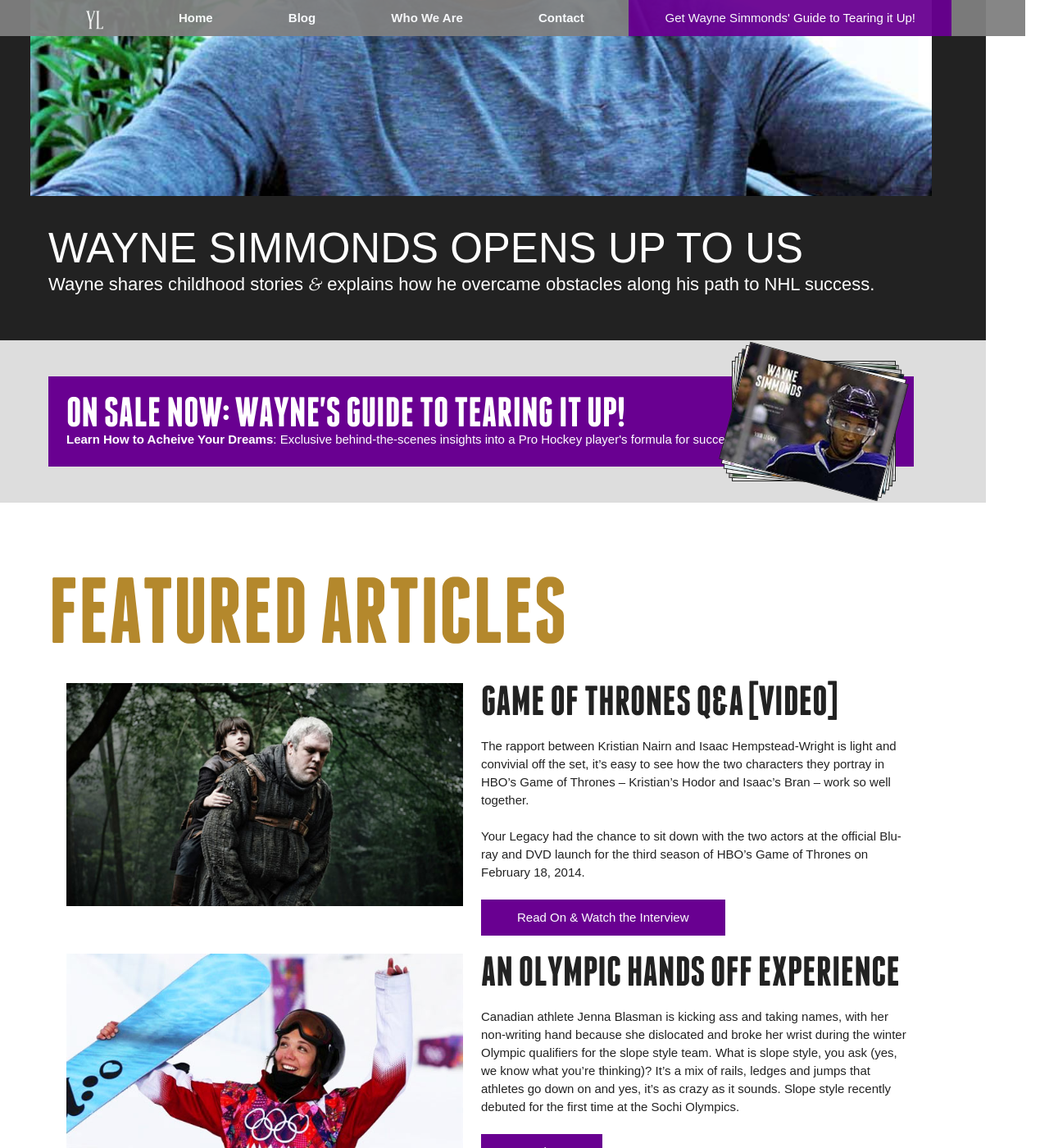
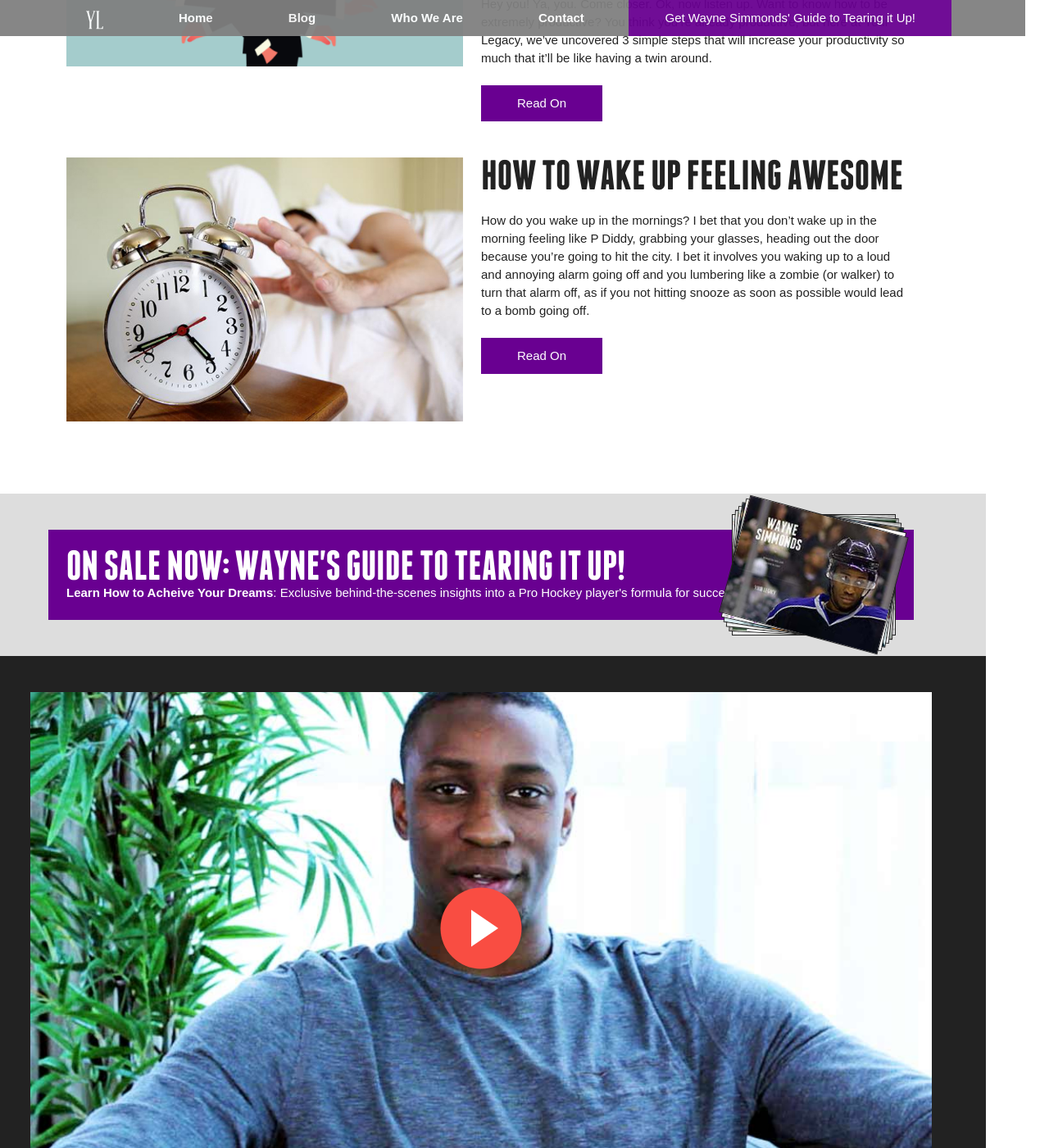
Before and after one commit to yourlegacy/yourlegacy, a Jekyll site: the page built from index.html, in a window 1280 px wide and 1400 px high, scrolled down 1341 px. Shown: the whole window at 82% size. Built offline with Jekyll 4.4.1, drawn with Linux system fonts in a browser that asks for light colours; nearby versions of some CDN libraries; some web fonts are replaced; some of the changed text lies outside the part shown.

Commit message:
layout tweak & updated featured posts

```diff
--- a/index.html
+++ b/index.html
@@ -52,6 +52,47 @@
 	</div>
 </div>
 
+<!-- Featured Articles -->
+<div class="wrapper bg-white pad-xl">
+	<div class="grid">
+		<h1 class="g-12 gold margin-bottom-0">Featured Articles</h1>
+	</div>
+	<div class="grid">
+		<div class="g-12 pad-bottom-0">
+			<a href="/how-to-really-have-a-productive-day/"><img class="g-6 pad-top-0 margin-bottom-0" src="/prose_media/The-Art-of-Office-Productivity.png" /></a>
+			<h2><a class="black" href="/how-to-really-have-a-productive-day/">How to (Really) Have a Productive Day...A Hands Free Experience</a></h2>
+			<p>Hey you! Ya, you. Come closer. Ok, now listen up. Want to know how to be extremely productive? You think you’re already productive, but here at Your Legacy, we’ve uncovered 3 simple steps that will increase your productivity so much that it’ll be like having a twin around.</p>
+			<a class="inline-block pad-button margin-top bg-purple white hover" href="/how-to-really-have-a-productive-day/">Read On</a>
+		</div>
+		<div class="g-12 pad-bottom-0 margin-top">
+			<a href="/how-to-wake-up-feeling-awesome/"><img class="g-6 pad-top-0" src="/prose_media/clock.jpg" /></a>
+			<h2><a class="black" href="/how-to-wake-up-feeling-awesome/">How To Wake Up Feeling Awesome</a></h2>
+			<p>How do you wake up in the mornings? I bet that you don’t wake up in the morning feeling like P Diddy, grabbing your glasses, heading out the door because you’re going to hit the city. I bet it involves you waking up to a loud and annoying alarm going off and you lumbering like a zombie (or walker) to turn that alarm off, as if you not hitting snooze as soon as possible would lead to a bomb going off.</p>
+			<a class="inline-block pad-button margin-top bg-purple white hover" href="/how-to-wake-up-feeling-awesome/">Read On</a>
+		</div>
+	</div>
+</div>
+
+<!-- Paper Scatter CTA -->
+<div class="wrapper bg-lightgray">
+	<div class="grid">
+		<div class="g-12">
+			<a href="/wayne-simmonds" class="block bg-purple white pad hover">
+				<p class="h2 margin-bottom-0">On Sale Now: Wayne's Guide to Tearing it Up!</p>
+				<p class=""><strong>Learn How to Acheive Your Dreams</strong>: Exclusive behind-the-scenes insights into a Pro Hockey player's formula for success.</p>
+				<div class="cta-paper_scatter">
+					<img class="page page-6" src="/images/wayne/ebook-thumbs/cta-paper_scatter/wayne-simmonds-sport.jpg" />
+					<img class="page page-5" src="/images/wayne/ebook-thumbs/cta-paper_scatter/wayne-simmonds-hockey-drill.jpg" />
+					<img class="page page-4" src="/images/wayne/ebook-thumbs/cta-paper_scatter/wayne-simmonds-sport.jpg" />
+					<img class="page page-3" src="/images/wayne/ebook-thumbs/cta-paper_scatter/wayne-simmonds-photo1.jpg" />
+					<img class="page page-2" src="/images/wayne/ebook-thumbs/cta-paper_scatter/wayne-simmonds-schedule.jpg" />
+					<img class="page page-1" src="/images/wayne/ebook-thumbs/cta-paper_scatter/wayne-simmonds-cover.jpg" />
+				</div>
+			</a>
+		</div>
+	</div>
+</div>
+
 <!-- Video Interview -->
 <div class="wrapper bg-black white">
 	<div class="grid">
@@ -78,48 +119,6 @@
 			    	<a class="button button-large bg-gold white h2" href="/wayne-simmonds/">Buy Now!</a>
 			    </div>
 		    </div>
-		</div>
-	</div>
-</div>
-
-<!-- Paper Scatter CTA -->
-<div class="wrapper bg-lightgray">
-	<div class="grid">
-		<div class="g-12">
-			<a href="/wayne-simmonds" class="block bg-purple white pad hover">
-				<p class="h2 margin-bottom-0">On Sale Now: Wayne's Guide to Tearing it Up!</p>
-				<p class=""><strong>Learn How to Acheive Your Dreams</strong>: Exclusive behind-the-scenes insights into a Pro Hockey player's formula for success.</p>
-				<div class="cta-paper_scatter">
-					<img class="page page-6" src="/images/wayne/ebook-thumbs/cta-paper_scatter/wayne-simmonds-sport.jpg" />
-					<img class="page page-5" src="/images/wayne/ebook-thumbs/cta-paper_scatter/wayne-simmonds-hockey-drill.jpg" />
-					<img class="page page-4" src="/images/wayne/ebook-thumbs/cta-paper_scatter/wayne-simmonds-sport.jpg" />
-					<img class="page page-3" src="/images/wayne/ebook-thumbs/cta-paper_scatter/wayne-simmonds-photo1.jpg" />
-					<img class="page page-2" src="/images/wayne/ebook-thumbs/cta-paper_scatter/wayne-simmonds-schedule.jpg" />
-					<img class="page page-1" src="/images/wayne/ebook-thumbs/cta-paper_scatter/wayne-simmonds-cover.jpg" />
-				</div>
-			</a>
-		</div>
-	</div>
-</div>
-
-<!-- Featured Articles -->
-<div class="wrapper bg-white pad-xl">
-	<div class="grid">
-		<h1 class="g-12 gold margin-bottom-0">Featured Articles</h1>
-	</div>
-	<div class="grid">
-		<div class="g-12 pad-bottom-0">
-			<a href="/Hodor-Bran-Stark-YL-Interview/"><img class="g-6 pad-top-0 margin-bottom-0" src="/images/articles/your-legacy-bran-hodor.jpg" /></a>
-			<h2><a class="black" href="/Hodor-Bran-Stark-YL-Interview/">Game of Thrones Q&amp;A [Video]</a></h2>
-			<p>The rapport between Kristian Nairn and Isaac Hempstead-Wright is light and convivial off the set, it’s easy to see how the two characters they portray in HBO’s Game of Thrones – Kristian’s Hodor and Isaac’s Bran – work so well together. </p>
-			<p>Your Legacy had the chance to sit down with the two actors at the official Blu-ray and DVD launch for the third season of HBO’s Game of Thrones on February 18, 2014.</p>
-			<a class="inline-block pad-button margin-top bg-purple white hover" href="/Hodor-Bran-Stark-YL-Interview/">Read On &amp; Watch the Interview</a>
-		</div>
-		<div class="g-12 pad-bottom-0">
-			<a href="/Jenna-Blasman/"><img class="g-6 pad-top-0" src="/images/articles/your-legacy-jenna-blasman.jpg" /></a>
-			<h2><a class="black" href="/Jenna-Blasman/">An Olympic Hands Off Experience</a></h2>
-			<p>Canadian athlete Jenna Blasman is kicking ass and taking names, with her non-writing hand because she dislocated and broke her wrist during the winter Olympic qualifiers for the slope style team. What is slope style, you ask (yes, we know what you’re thinking)? It’s a mix of rails, ledges and jumps that athletes go down on and yes, it’s as crazy as it sounds. Slope style recently debuted for the first time at the Sochi Olympics.</p>
-			<a class="inline-block pad-button margin-top bg-purple white hover" href="/Jenna-Blasman/">Read On</a>
 		</div>
 	</div>
 </div>
```
